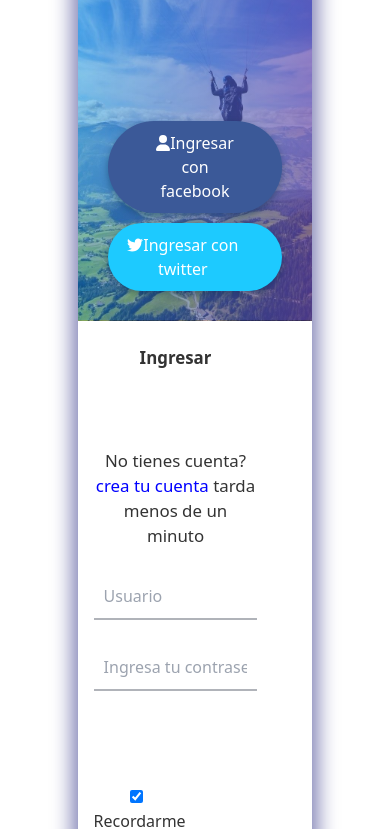
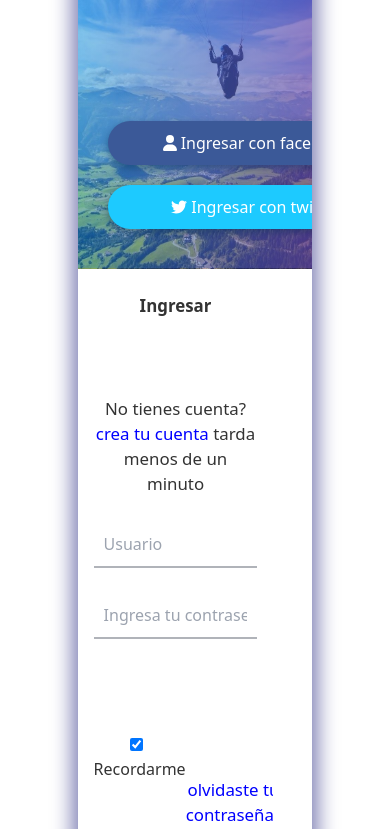
Before and after one commit to daposadap9/favl, a React (Vite) app: page /ingresar in a window 390 px wide. Shown: the part 1195-2024 px from the top of the page. Built offline with nearby package versions, Linux system fonts and the light colour scheme.

Commit message:
new Changes-Add Responsive Buttons

```diff
--- a/src/pages/css/Login.css
+++ b/src/pages/css/Login.css
@@ -83,23 +83,38 @@
 
   .box-form .left .overlay .buttn {
     margin-top: 13vh;
-
   }
 
   .box-form .left .overlay .buttn a {
     background: #3b5998;
     color: white;
     margin-top: 10px;
-    padding: 10px 40px;
+    margin-bottom: 10px;
+    width: 35vh;
+    text-align: center;
+    padding: 10px 40px 10px;
+    transition: 0.3s;
     border-radius: 100px;
     display: inline-block;
     box-shadow: 0 3px 6px 1px #042d4657;
   }
 
+  .box-form .left .overlay .buttn a:hover {
+    color: white;
+    background: #4a6fbe;
+    margin-top: 5px;
+    margin-bottom: 5px;
+    padding: 15px 45px 15px;
+    transition: 0.3s;
+  }
+
   .box-form .left .overlay .buttn a:last-child {
     background: #1dcaff;
-    margin-left: 0vw;
-    padding-left: 4vw;
+  }
+
+  .box-form .left .overlay .buttn a:last-child:hover {
+    background: #52d7ff;
+    text-shadow: 1px 1px 2px #009ece;
   }
 
   .box-form .right {
@@ -149,6 +164,13 @@
     border: none;
     outline: none;
     border-bottom: 2px solid #B0B3B9;
+    transition: 0.3s;
+  }
+
+  .box-form .right input:hover {
+    font-size: 2vh;
+    transition: 0.3s;
+    margin-top: 23px;
   }
 
   .box-form .right .remember-me--forget-password {
@@ -212,10 +234,20 @@
     outline: 0;
     box-shadow: 0px 4px 20px 0px #050608a6;
     background: navy;
+    position: relative;
+    transition: 0.3s;
   }
+
+  .box-form .right button:hover {
+    background: #1919e6;
+    border-color: #1919e6;
+    transition: 0.3s;
+  }
+
   .button-login a{
     color:white !important;
   }
+
   .colorear{
     color: red;
   }
```
Also changed, not shown: src/pages/Login.jsx (+12 -12 lines).
